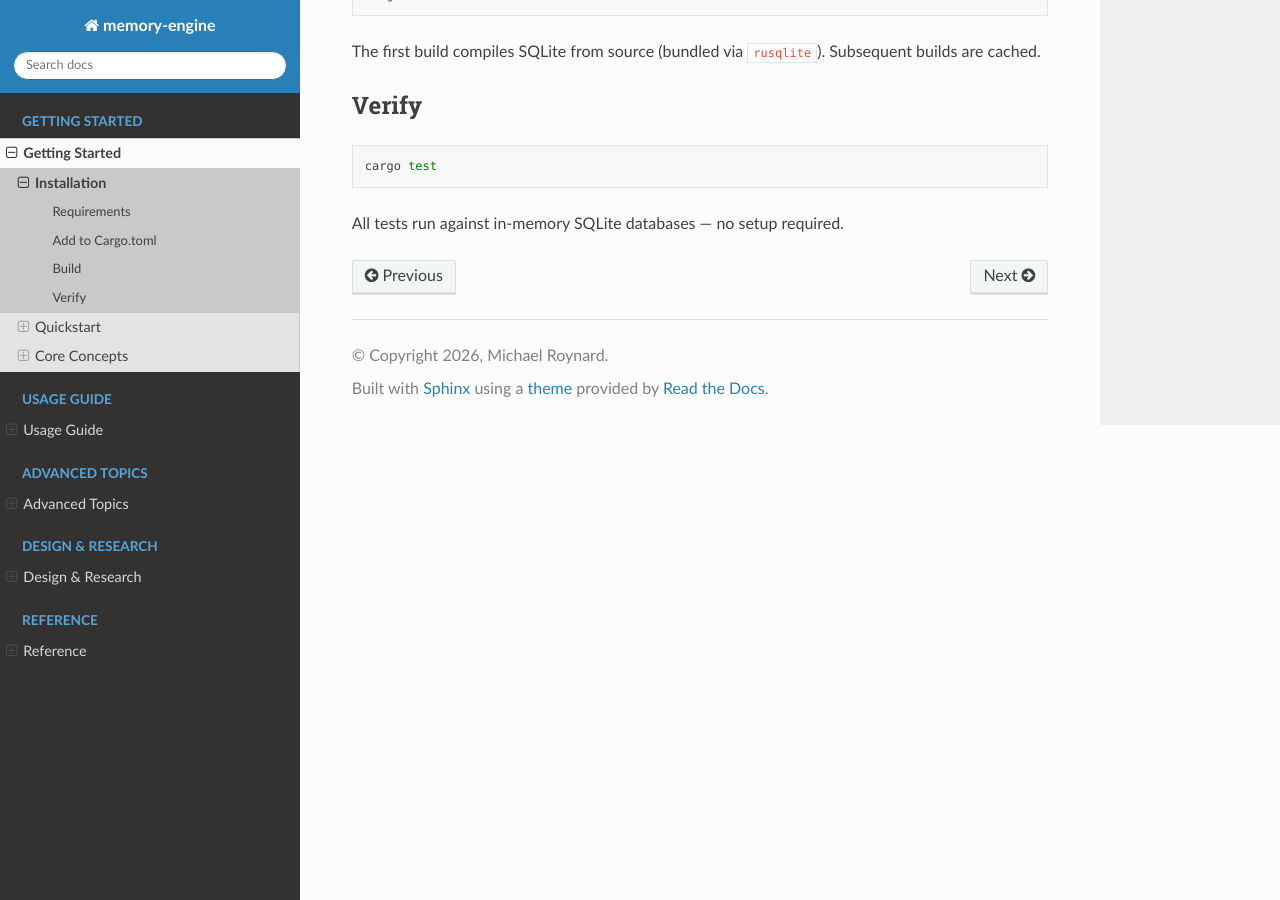
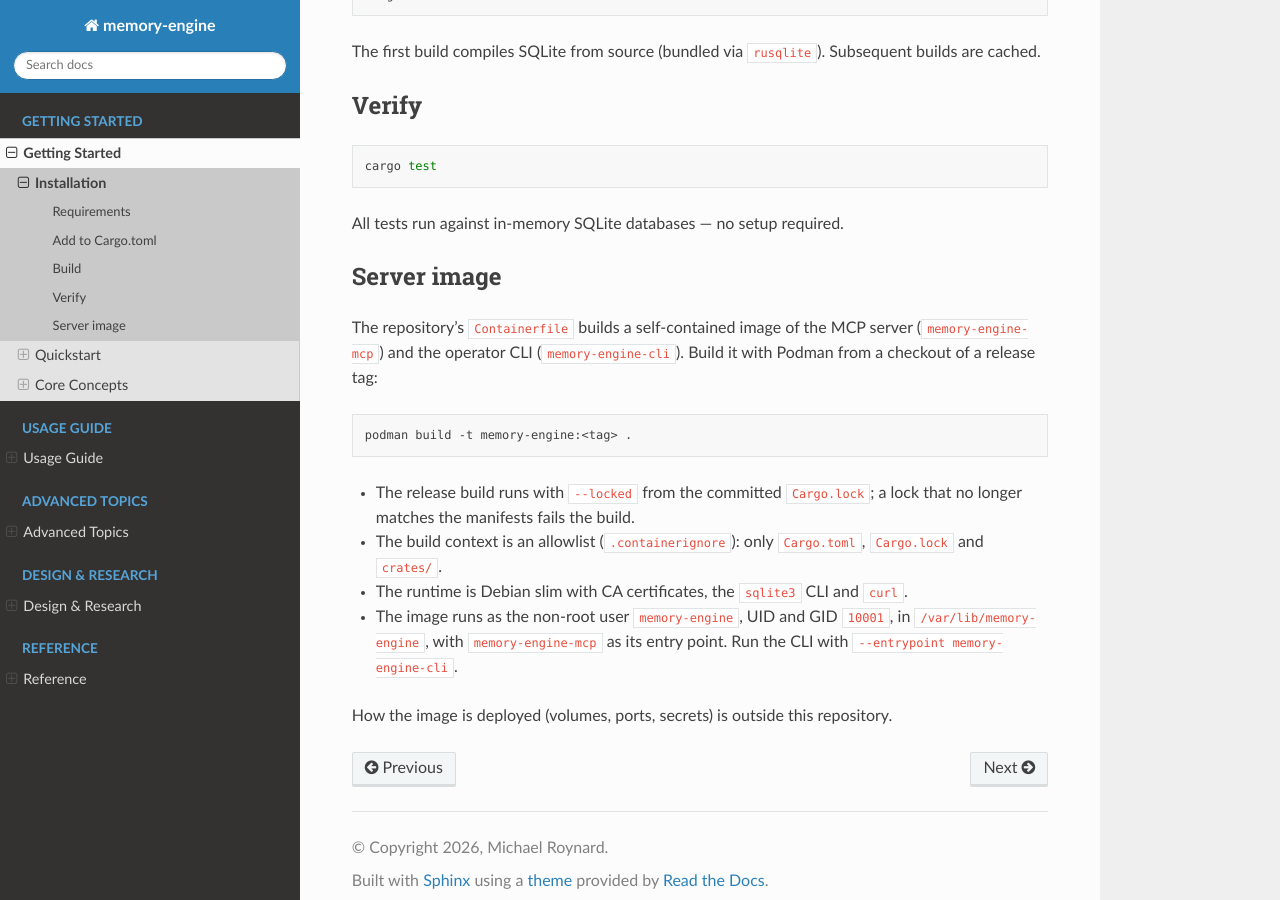
Before and after one commit to dutiona/memory-engine, a Sphinx documentation site: the page built from docs/getting-started/installation.md, in a window 1280 px wide and 900 px high, scrolled down 1070 px. Built offline with Sphinx 7.4.7 and the Read the Docs theme 3.1.0, drawn with Linux system fonts in a browser that asks for light colours; pages that are not in the unit, such as notebooks, are missing from menus.

Commit message:
docs: describe building the server image
How to build the image from a tag, what it contains, and who it runs as;
deployment stays outside this repository.

````diff
--- a/docs/getting-started/installation.md
+++ b/docs/getting-started/installation.md
@@ -52,3 +52,21 @@ cargo test
 ```
 
 All tests run against in-memory SQLite databases — no setup required.
+
+## Server image
+
+The repository's `Containerfile` builds a self-contained image of the MCP server (`memory-engine-mcp`) and the
+operator CLI (`memory-engine-cli`). Build it with Podman from a checkout of a release tag:
+
+```bash
+podman build -t memory-engine:<tag> .
+```
+
+- The release build runs with `--locked` from the committed `Cargo.lock`; a lock that no longer matches the
+  manifests fails the build.
+- The build context is an allowlist (`.containerignore`): only `Cargo.toml`, `Cargo.lock` and `crates/`.
+- The runtime is Debian slim with CA certificates, the `sqlite3` CLI and `curl`.
+- The image runs as the non-root user `memory-engine`, UID and GID `10001`, in `/var/lib/memory-engine`, with
+  `memory-engine-mcp` as its entry point. Run the CLI with `--entrypoint memory-engine-cli`.
+
+How the image is deployed (volumes, ports, secrets) is outside this repository.
````
Also changed, not shown: README.md (+2 -0 lines).
